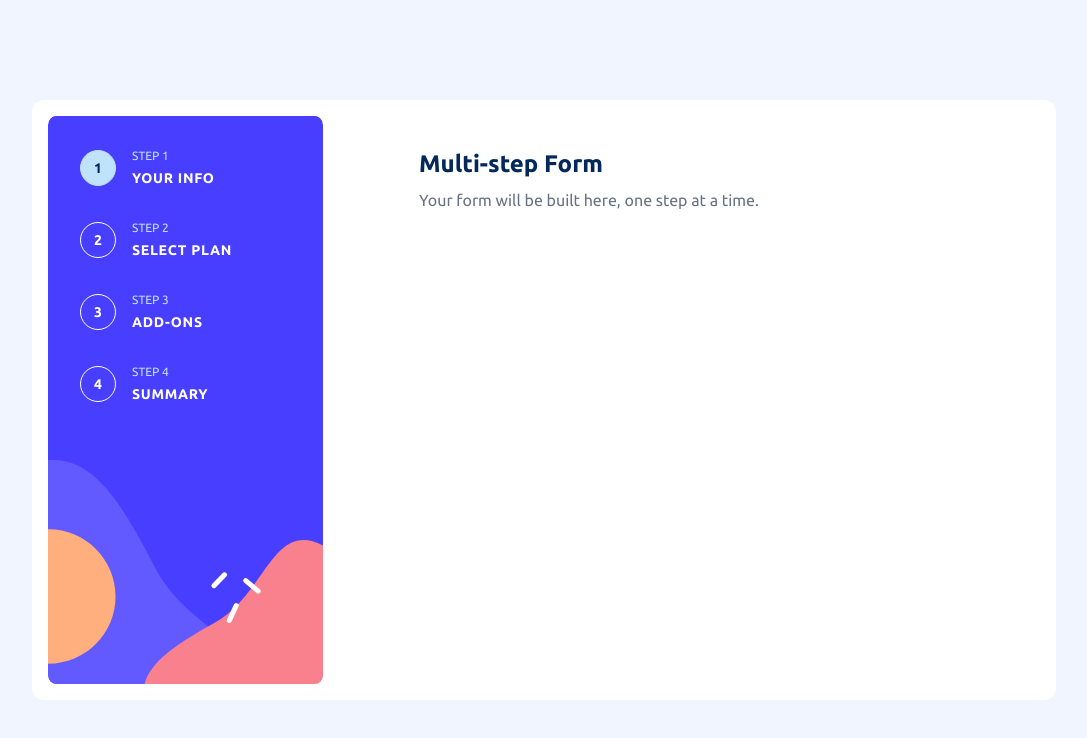
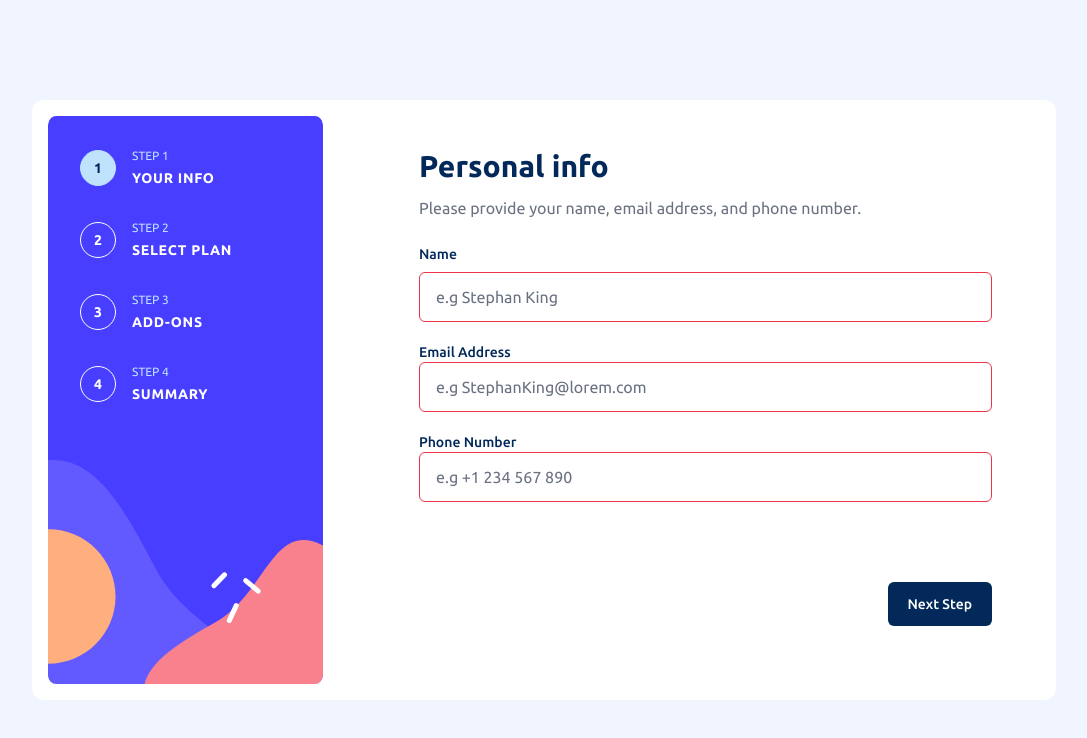
Before and after one commit to Aman11b/Multi-step-form, a Next.js app: page / in a window 1280 px wide. Shown: the top 738 px of the page, without its empty margins (96-1183 px from the left). Built offline with nearby package versions, Linux system fonts and the light colour scheme.

Commit message:
style: design personal information form

```diff
--- a/src/app/globals.css
+++ b/src/app/globals.css
@@ -29,3 +29,16 @@
   font-family: var(--font-ubuntu), sans-serif;
   font-size: 16px;
 }
+
+@layer components {
+  .personal-info-input {
+    @apply bg-white px-4 py-3 border border-purple-200 focus:border-purple-600 rounded-md outline-none w-full text-blue-950 placeholder:text-gray-500 text-base;
+  }
+  .personal-info-label {
+    @apply block font-medium text-blue-950 text-sm;
+  }
+
+  .personal-info-input-error {
+    @apply border-red-500 focus:border-red-500;
+  }
+}
--- a/src/app/page.tsx
+++ b/src/app/page.tsx
@@ -1,11 +1,9 @@
+import MultiStepForm from "@/components/form/MultiStepForm";
 import FormLayout from "@/components/layout/FormLayout";
 export default function Home() {
   return (
     <FormLayout>
-      <h1 className="text-2xl font-bold">Multi-step Form</h1>
-      <p className="mt-2 text-gray-500">
-        Your form will be built here, one step at a time.
-      </p>
+      <MultiStepForm />
     </FormLayout>
   );
 }
--- /dev/null
+++ b/src/components/form/MultiStepForm.tsx
@@ -0,0 +1,5 @@
+import PersonalInfo from "./PersonalInfo";
+
+export default function MultiStepForm() {
+  return <PersonalInfo />;
+}
--- /dev/null
+++ b/src/components/form/PersonalInfo.tsx
@@ -0,0 +1,68 @@
+export default function PersonalInfo() {
+  return (
+    <form>
+      <h1 className="font-bold text-blue-950 text-2xl md:text-3xl">
+        Personal info
+      </h1>
+      <p className="mt-3 text-gray-500 text-base leading-6">
+        Please provide your name, email address, and phone number.
+      </p>
+
+      <div className="space-y-5 mt-6">
+        <div className="space-y-2">
+          <label
+            htmlFor="name"
+            className="block font-medium text-blue-950 text-sm"
+          >
+            Name
+          </label>
+          <input
+            type="text"
+            id="name"
+            name="name"
+            placeholder="e.g Stephan King"
+            className="personal-info-input personal-info-input-error"
+          />
+        </div>
+        <div>
+          <label
+            htmlFor="email"
+            className="block font-medium text-blue-950 text-sm"
+          >
+            Email Address
+          </label>
+          <input
+            type="email"
+            id="email"
+            name="email"
+            placeholder="e.g StephanKing@lorem.com"
+            className="personal-info-input personal-info-input-error"
+          />
+        </div>
+        <div>
+          <label
+            htmlFor="phone"
+            className="block font-medium text-blue-950 text-sm"
+          >
+            Phone Number
+          </label>
+          <input
+            type="tel"
+            id="phone"
+            name="phone"
+            placeholder="e.g +1 234 567 890"
+            className="personal-info-input personal-info-input-error"
+          />
+        </div>
+        <div className="flex justify-end mt-20">
+          <button
+            type="submit"
+            className="bg-blue-950 hover:opacity-90 px-5 py-3 rounded-md focus-visible:outline-2 focus-visible:outline-purple-600 focus-visible:outline-offset-2 font-medium text-white text-sm"
+          >
+            Next Step
+          </button>
+        </div>
+      </div>
+    </form>
+  );
+}
--- a/src/components/layout/StepSidebar.tsx
+++ b/src/components/layout/StepSidebar.tsx
@@ -7,8 +7,8 @@
 
 export default function StepSidebar() {
   return (
-    <aside className="relative min-h-43 overflow-hidden rounded-lg bg-cover bg-center bg-no-repeat px-6 py-8 md:min-h-142 md:px-8 bg-[url('/images/bg-sidebar-mobile.svg')] md:bg-[url('/images/bg-sidebar-desktop.svg')]  ">
-      <ol className="relative z-10 flex justify-center gap-4 md:flex-col md:gap-8">
+    <aside className="relative bg-[url('/images/bg-sidebar-mobile.svg')] md:bg-[url('/images/bg-sidebar-desktop.svg')] bg-cover bg-no-repeat bg-center px-6 md:px-8 py-8 rounded-lg min-h-43 md:min-h-142 overflow-hidden">
+      <ol className="z-10 relative flex md:flex-col justify-center gap-4 md:gap-8">
         {steps.map((step) => (
           <li key={step.number} className="flex items-center gap-4">
             <span
@@ -17,8 +17,8 @@
               {step.number}
             </span>
             <div className="hidden md:block">
-              <p className="text-xs text-blue-200">STEP {step.number}</p>
-              <span className="mt-1 block text-sm font-bold tracking-wider text-white">
+              <p className="text-blue-200 text-xs">STEP {step.number}</p>
+              <span className="block mt-1 font-bold text-white text-sm tracking-wider">
                 {step.label}
               </span>
             </div>
```
